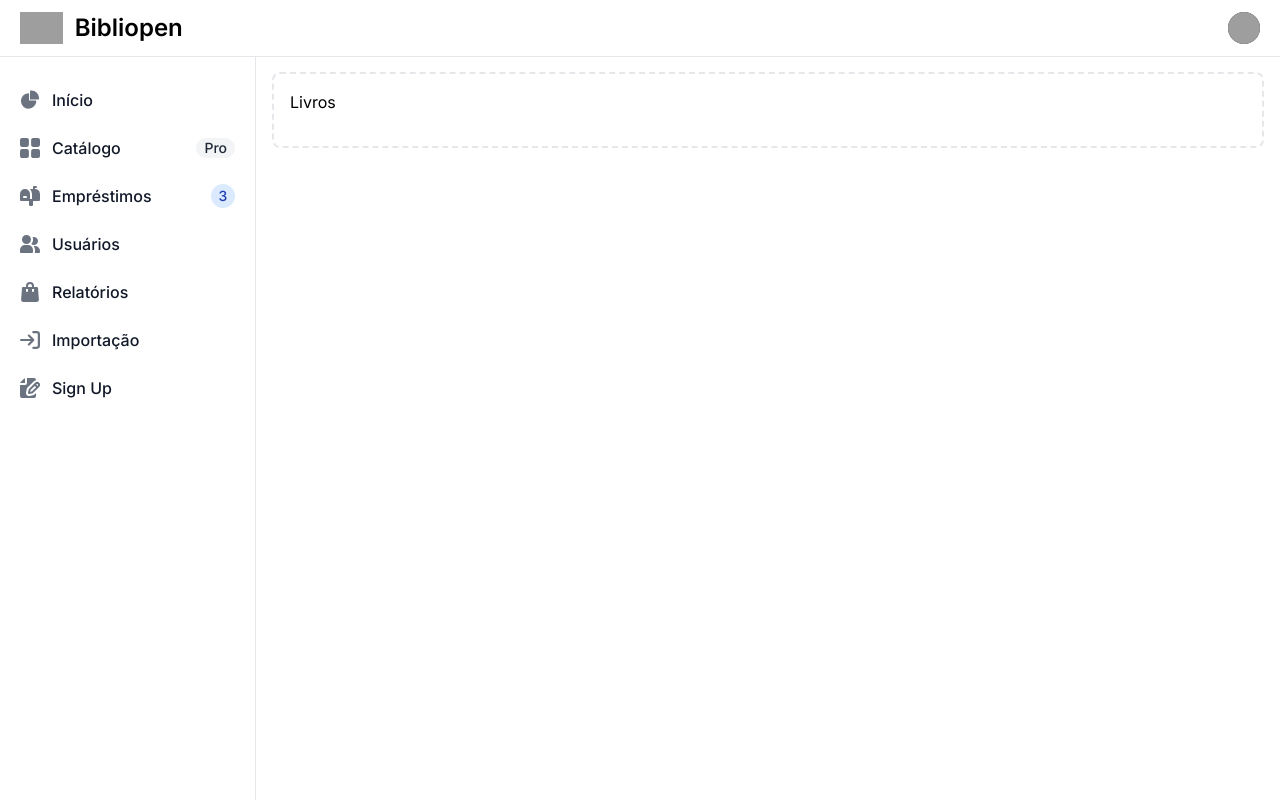
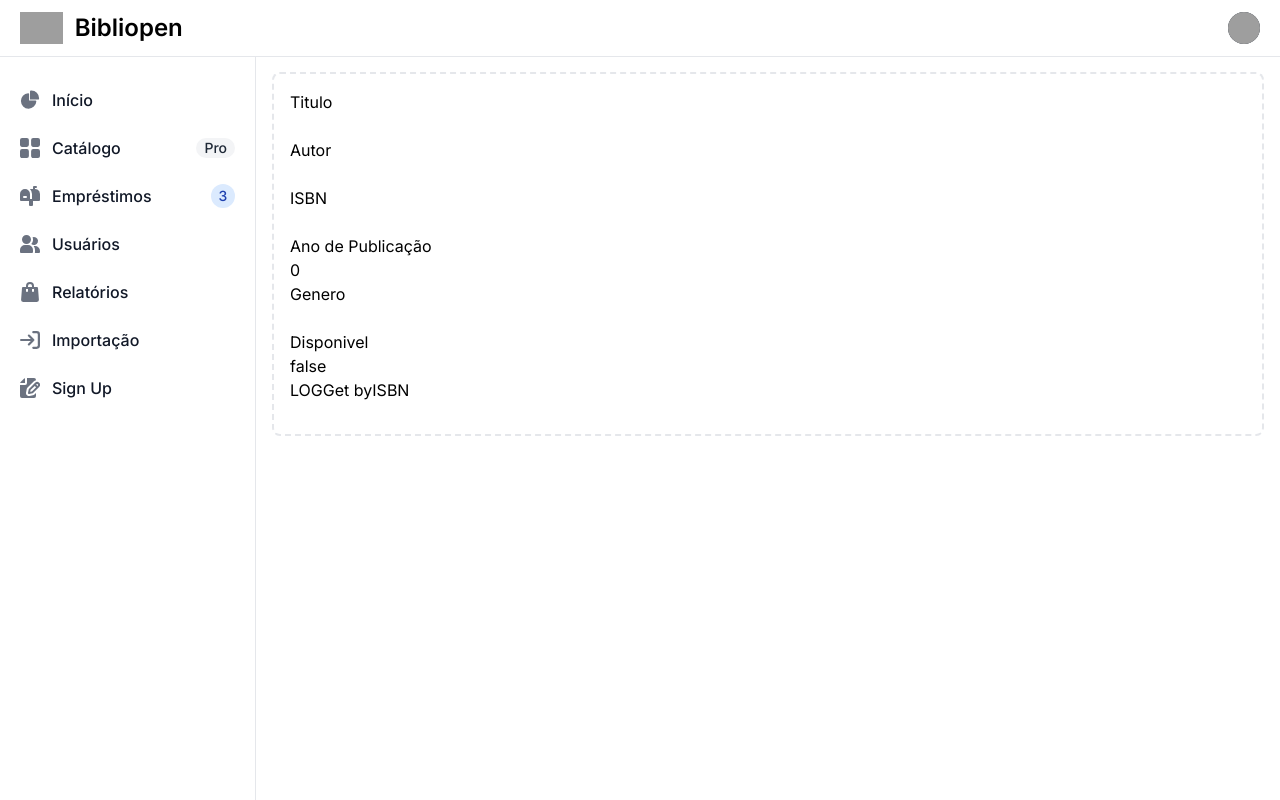
Before and after one commit to victorngl/bibliopen, a Next.js app: page /books in a window 1280 px wide. Built offline with nearby package versions, Linux system fonts and the light colour scheme; grey boxes are pictures that could not be loaded.

Commit message:
[UPDATE] Criacao do formulário de cadastrar livro

```diff
--- a/src/app/books/page.tsx
+++ b/src/app/books/page.tsx
@@ -1,8 +1,66 @@
+'use client'
 
-const Books = async () => {
+import { ChangeEvent, FC, useState } from "react";
+
+interface BookFormProps {
+    book?: Book,
+}
+
+const BookForm: FC<BookFormProps> = ({ book }) => {
+    const [bookForm, setBookForm] = useState<Book>({
+         title: '',
+         author: '',
+         isbn: '',
+         published_year: 0,
+         genre: '',
+         available: false,
+    })
+
+    const handleFormChange = (e: ChangeEvent<HTMLInputElement>) => {
+        const { name, value } = e.target;
+        setBookForm({ ...bookForm, [name]: value })
+    }
+
+    const handleClick = () => {
+        console.log(bookForm);
+
+    }
+
+    const handleSearchISBN = async () => {
+        const response = await fetch('https://www.googleapis.com/books/v1/volumes?q=isbn:' + bookForm?.isbn)
+        const responseJson = await response.json()
+
+
+        setBookForm({...bookForm, title: responseJson.items[0].volumeInfo.title})
+
+    }
+
+    console.log('render')
+
     return (
-        <h1>Livros</h1>
+
+        <div>
+            <form>
+                <p>Titulo</p>
+                <input name="title" type="text" value={bookForm?.title} onChange={(e) => handleFormChange(e)}></input>
+                <p>Autor</p>
+                <input name="author" type="text" value={bookForm?.author} onChange={(e) => handleFormChange(e)}></input>
+                <p>ISBN</p>
+                <input name="isbn" type="text" value={bookForm?.isbn} onChange={(e) => handleFormChange(e)}></input>
+                <p>Ano de Publicação</p>
+                <input name="published_year" type="number" value={bookForm?.published_year} onChange={(e) => handleFormChange(e)}></input>
+                <p>Genero</p>
+                <input name="genre" type="text" value={bookForm?.genre} onChange={(e) => handleFormChange(e)}></input>
+                <p>Disponivel</p>
+                <input name="available" type="boolean" value={bookForm?.available} onChange={(e) => handleFormChange(e)}></input>
+            </form>
+
+            <div>
+                <button className=" "onClick={handleClick}>LOG</button>
+                <button className=" "onClick={handleSearchISBN}>Get byISBN</button>
+            </div>
+        </div>
     )
 }
 
-export default Books;
+export default BookForm;
```
Also changed, not shown: src/types/Book.ts (added, +9 -0 lines).
